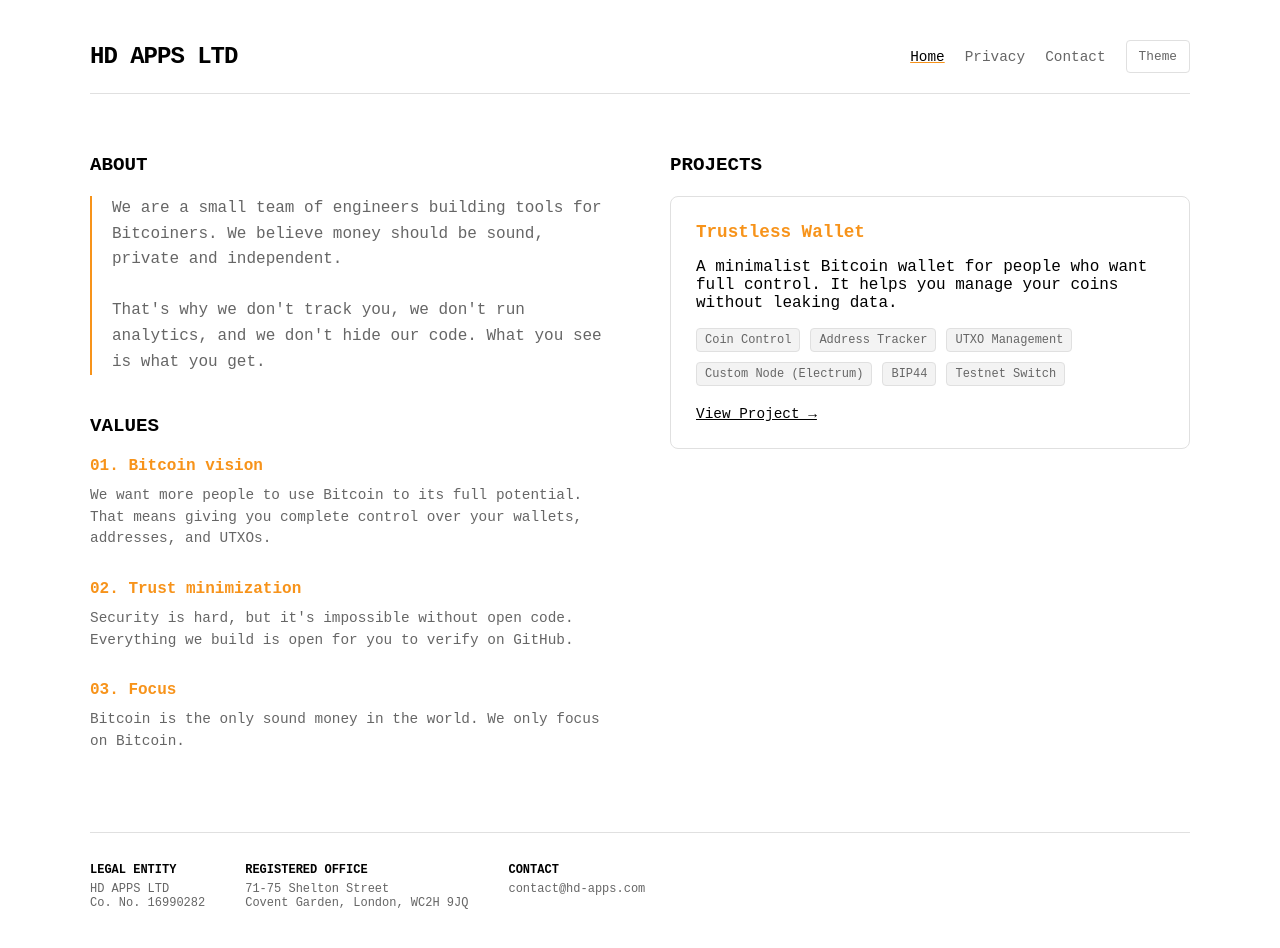
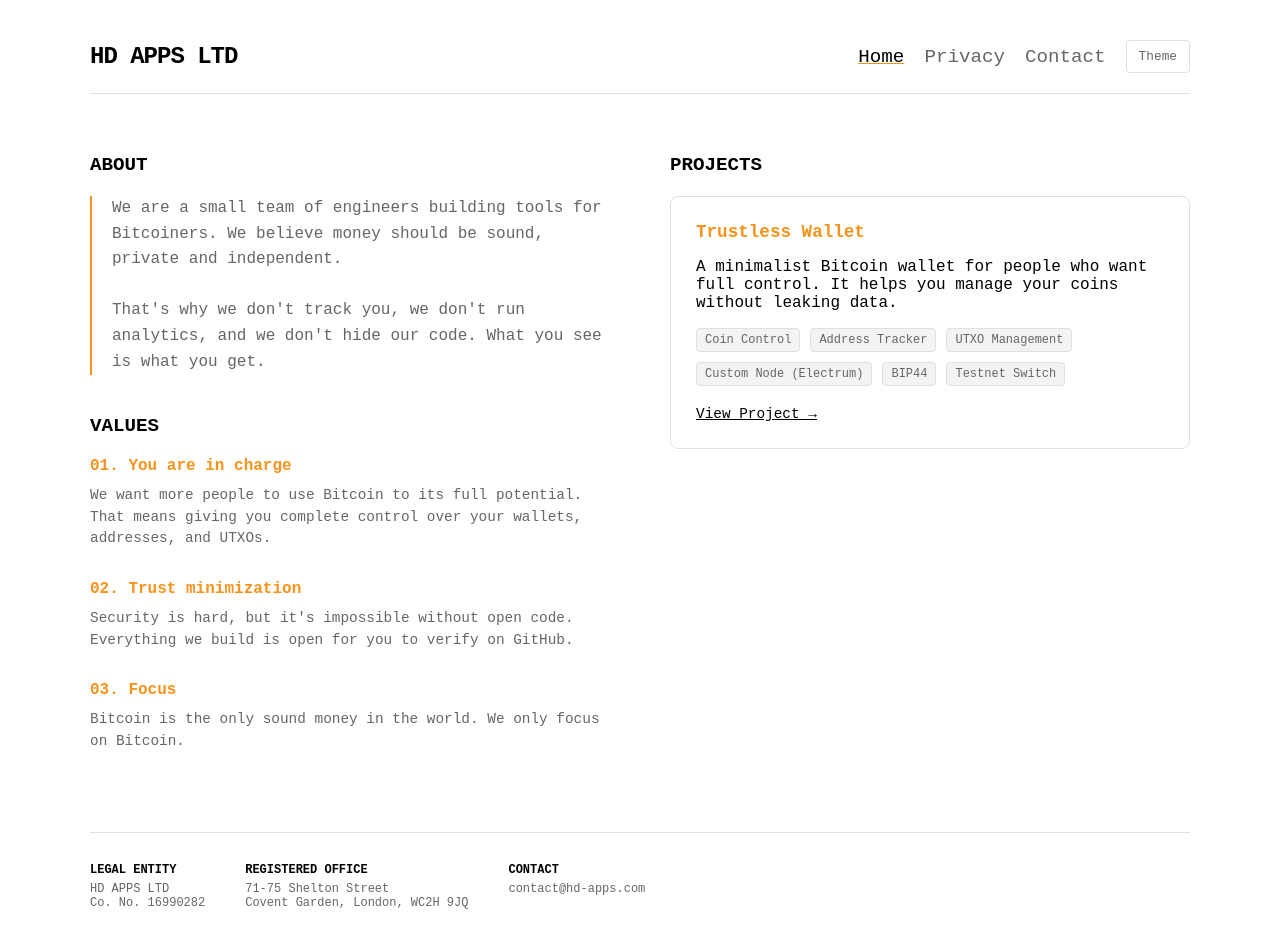
Before and after one commit to TrustlessWallet/hdapps, a plain HTML site: page index.html in a window 1280 px wide. Drawn offline with Linux system fonts and the light colour scheme.

Commit message:
Update font sizes and headings in index.html

```diff
--- a/index.html
+++ b/index.html
@@ -74,7 +74,7 @@
         nav a {
             text-decoration: none;
             color: var(--muted);
-            font-size: 0.9rem;
+            font-size: 1.2rem;
             cursor: pointer;
         }
 
@@ -85,7 +85,6 @@
         }
 
         .controls {
-            font-size: 1rem;
             display: flex;
             align-items: center;
             gap: 20px;
@@ -296,7 +295,7 @@
                 <h2>Values</h2>
                 <div class="values-grid">
                     <div class="value-item">
-                        <h3>01. Bitcoin vision</h3>
+                        <h3>01. You are in charge</h3>
                         <p>We want more people to use Bitcoin to its full potential. That means giving you complete control over your wallets, addresses, and UTXOs.</p>
                     </div>
                     <div class="value-item">
```
